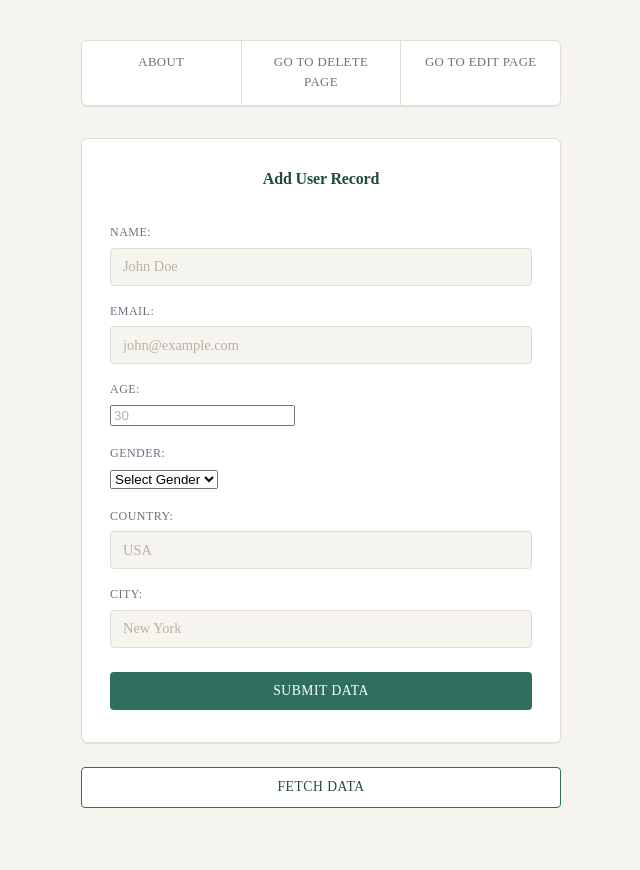
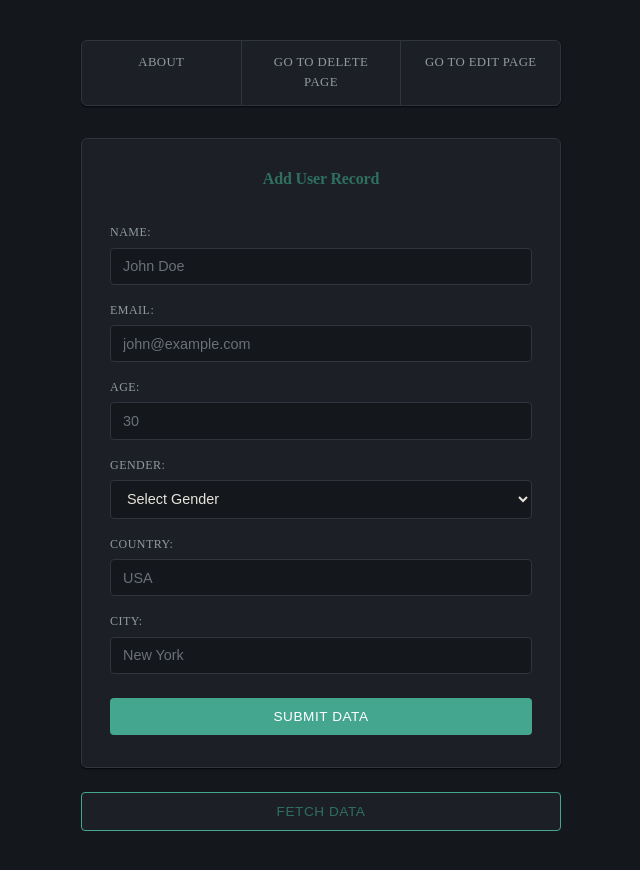
Before and after one commit to abdullah2302/NodejsServer, a website: page index.html in a window 1280 px wide. Shown: the whole page, without its empty margins (319-959 px from the left). Drawn offline with Linux system fonts and the light colour scheme.

Commit message:
Add favicon and update HTML, CSS, and server to support it

```diff
--- a/index.html
+++ b/index.html
@@ -1,11 +1,14 @@
 <!DOCTYPE html>
 <html lang="en">
+
 <head>
     <meta charset="UTF-8">
     <meta name="viewport" content="width=device-width, initial-scale=1.0">
     <link rel="stylesheet" href="style.css">
+    <link rel="icon" href="favicon-96x96.png" type="image/x-icon">
     <title>User Database</title>
 </head>
+
 <body>
 
 
@@ -49,4 +52,5 @@
 
     <script src="/script.js"></script>
 </body>
+
 </html>
--- a/style.css
+++ b/style.css
@@ -1,30 +1,21 @@
-/* =========================================================
-   User Database — shared stylesheet
-   Look & feel: a plain-spoken record-keeping tool, styled
-   like a well-kept ledger/schema sheet rather than a
-   marketing page. Monospace for structure & labels,
-   a humane sans for body copy, one deep teal accent,
-   one muted brick accent reserved for destructive action.
-   ========================================================= */
+:root {
+  --bg: #14171c;
+  --surface: #1c2026;
+  --ink: #e7e4db;
+  --muted: #9199a3;
+  --border: #30353d;
 
-:root {
-  --bg: #f6f4ee;
-  --surface: #ffffff;
-  --ink: #1c1f26;
-  --muted: #6b7280;
-  --border: #e2ddd0;
+  --accent: #45a690;
+  --accent-dark: #2e6f5e;
+  --accent-soft: #16302a;
 
-  --accent: #2e6f5e;
-  --accent-dark: #1f4d40;
-  --accent-soft: #e4efec;
-
-  --danger: #a3352b;
-  --danger-dark: #822a22;
-  --danger-soft: #f5e8e6;
+  --danger: #cf6b5f;
+  --danger-dark: #a3352b;
+  --danger-soft: #2c1613;
 
 
   --radius: 6px;
-  --shadow: 0 1px 2px rgba(28, 31, 38, 0.06), 0 1px 1px rgba(28, 31, 38, 0.04);
+  --shadow: 0 1px 2px rgba(0, 0, 0, 0.5), 0 1px 1px rgba(0, 0, 0, 0.35);
 }
 
 * {
@@ -37,11 +28,11 @@ body {
   background: var(--bg);
   color: var(--ink);
 
-  font-size: 15px;
+  font-size: 20px;
   line-height: 1.55;
 }
 
-/* ---------- Navigation ---------- */
+/* Navigation */
 
 .nav-container {
   display: flex;
@@ -59,7 +50,7 @@ body {
   flex: 1;
   text-align: center;
   padding: 0.75rem 1rem;
-  font-family: var(--mono);
+
   font-size: 0.8rem;
   letter-spacing: 0.03em;
   text-transform: uppercase;
@@ -101,10 +92,37 @@ form,
   box-shadow: var(--shadow);
   padding: 1.75rem 1.75rem 2rem;
 }
+select {
+  width: 100%;
+  padding: 0.6rem 0.75rem;
+
+  font-size: 0.9rem;
+  color: var(--ink);
+  background: var(--bg);
+  border: 1px solid var(--border);
+
+  border-radius: 4px;
+  outline: none;
+  transition: border-color 0.15s ease, background 0.15s ease;
+}
+
+#age,#editAge {
+  width: 100%;
+  padding: 0.6rem 0.75rem;
+
+  font-size: 0.9rem;
+  color: var(--ink);
+  background: var(--bg);
+  border: 1px solid var(--border);
+
+  border-radius: 4px;
+  outline: none;
+  transition: border-color 0.15s ease, background 0.15s ease;
+}
 
 h1, h3 {
   margin: 0 0 1.25rem;
-  font-family: var(--mono);
+
   font-weight: 600;
   letter-spacing: -0.01em;
 }
@@ -132,7 +150,7 @@ h3 {
 
 .about-container a#homeLink {
   display: inline-block;
-  font-family: var(--mono);
+
   font-size: 0.85rem;
   color: var(--accent);
   text-decoration: none;
@@ -143,11 +161,11 @@ h3 {
   border-bottom-color: var(--accent);
 }
 
-/* ---------- Form fields ---------- */
+/*  Form fields  */
 
 label {
   display: block;
-  font-family: var(--mono);
+
   font-size: 0.75rem;
   text-transform: uppercase;
   letter-spacing: 0.04em;
@@ -163,7 +181,7 @@ input[type="text"],
 input[type="email"] {
   width: 100%;
   padding: 0.6rem 0.75rem;
-  font-family: var(--sans);
+
   font-size: 0.9rem;
   color: var(--ink);
   background: var(--bg);
@@ -182,10 +200,10 @@ input[type="email"]:focus-visible {
 }
 
 input::placeholder {
-  color: #b7b2a4;
+  color: #6b7078;
 }
 
-/* ---------- Buttons ---------- */
+/*  Buttons  */
 
 button,
 .btn-delete,
@@ -194,7 +212,7 @@ button,
   width: 100%;
   margin-top: 1.5rem;
   padding: 0.7rem 1rem;
-  font-family: var(--mono);
+
   font-size: 0.85rem;
   text-transform: uppercase;
   letter-spacing: 0.04em;
@@ -224,7 +242,7 @@ button:active,
   background: var(--danger-dark);
 }
 
-/* Secondary "fetch" action on the index page */
+/* fetch buttn */
 #fetchDataBtn {
   max-width: 480px;
   margin: 0 auto 1.5rem;
@@ -239,16 +257,16 @@ button:active,
   background: var(--accent-soft);
 }
 
-/* ---------- Result output ---------- */
+/*Result output */
 
 #result {
   display: block;
   max-width: 480px;
   margin: 0 auto;
   padding: 1rem 1.25rem;
-  background: var(--ink);
+  background: #0b0d10;
   color: #e7f3ef;
-  font-family: var(--mono);
+
   font-size: 0.8rem;
   line-height: 1.6;
   border-radius: var(--radius);
@@ -257,7 +275,7 @@ button:active,
   box-shadow: var(--shadow);
 }
 
-/* ---------- Focus & responsiveness ---------- */
+/*  Focus & responsiveness  */
 
 a:focus-visible,
 button:focus-visible {
@@ -279,9 +297,3 @@ button:focus-visible {
     border-bottom: 1px solid var(--border);
   }
 }
-
-@media (prefers-reduced-motion: reduce) {
-  * {
-    transition: none !important;
-  }
-}
```
Also changed, not shown: server.js (+12 -0 lines), favicon-96x96.png (added).
